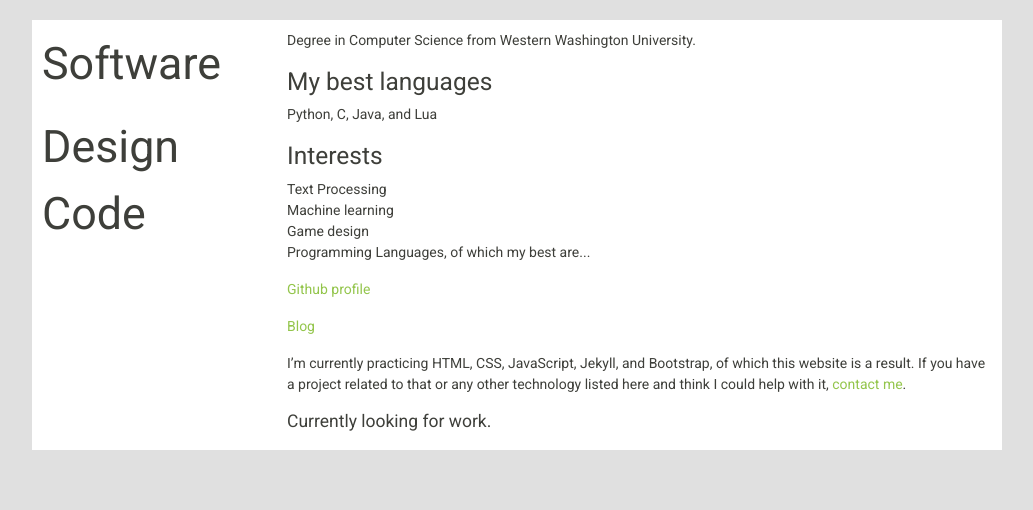
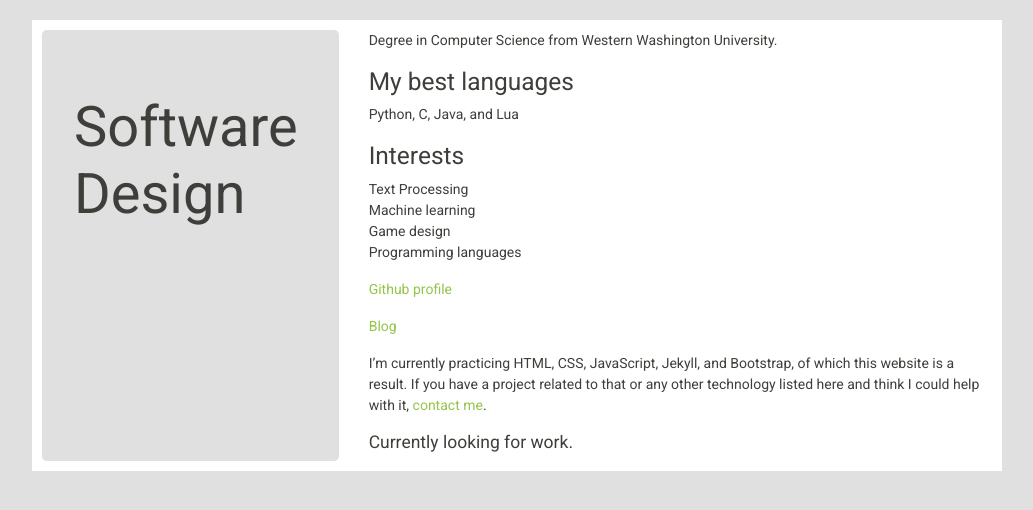
Before and after one commit to tracymedcalf/tracymedcalf.github.io, a Jekyll site: the page index.html, which Jekyll copies as it is, in a window 1280 px wide. Shown: the top 510 px of the page, without its empty margins (123-1156 px from the left). Built offline with Jekyll 4.4.1, drawn with Linux system fonts in a browser that asks for light colours.

Commit message:
got rid of flip card

```diff
--- a/index.html
+++ b/index.html
@@ -19,19 +19,12 @@
   </head>
 
   <body>
-    <div class="a container">
+    <div class="my-box container">
       <div class="row">
-        <div class="col-lg-3">
-          <div class="flip-card">
-            <div class="flip-card-inner">
-              <div class="flip-card-front ">
-                <p class="card-text">Software</p>
-                <p class="card-text">Design</p>
-              </div>
-              <div class="flip-card-back ">
-                <p class="card-text">Code</p>
-              </div>
-            </div>
+        <div class="col-4">
+          <div class="jumbotron">
+            <h2 class="display-4">Software</br>
+            Design</h2>
           </div>
         </div>
         <div class="col">
@@ -42,7 +35,7 @@
           <p>Text Processing<br>
           Machine learning<br>
           Game design<br>
-          Programming Languages, of which my best are...</p>
+          Programming languages</p>
           <p><a href="https://github.com/tracymedcalf">Github profile</a></p>
           <p><a href="/blog.html">Blog</a></p>
           <p>I’m currently practicing HTML, CSS, JavaScript, Jekyll, and Bootstrap, of which this website is a result. If you have a project related to that or any other technology listed here and think I could help with it, <a href="javascript:void(0);">contact me</a>.</p>
--- a/stylesheet/resume.css
+++ b/stylesheet/resume.css
@@ -2,71 +2,24 @@ body, html {
     padding-top: 5px;
 }
 
-#jumbo {
-    line-height : .7;
-}
-
-p.a {
-    font-size : 10em;
-}
-
-p.card-text {
-    font-size : 3.5vw;
+div.jumbotron {
+    background: #e0e0e0;
 }
 
 @media only screen and (min-width: 768px) {
     /* For desktop */
-    div.a {
+    div.my-box {
         max-width: 970px;
         padding: 10px;
         background: white;
     }
+
+    div.jumbotron {
+        min-height: 100%;
+    }
+
     body, html {
         padding-top: 10px;
         background: #e0e0e0 !important;
     }
 }
-
-//.flip-card {
-//  background-color: transparent;
-//  width: 100%;
-//  height: 100%;
-//  border: 1px solid #f1f1f1;
-//  perspective: 1000px; /* Remove this if you don't want the 3D effect */
-//}
-//
-///* This container is needed to position the front and back side */
-//.flip-card-inner {
-//  position: relative;
-//  width: 100%;
-//  height: 100%;
-//  text-align: center;
-//  transition: transform 0.8s;
-//  transform-style: preserve-3d;
-//}
-//
-///* Do an horizontal flip when you move the mouse over the flip box container */
-//.flip-card:hover .flip-card-inner {
-//  transform: rotateY(180deg);
-//}
-//
-///* Position the front and back side */
-//.flip-card-front, .flip-card-back {
-//  position: absolute;
-//  width: 100%;
-//  height: 100%;
-//  backface-visibility: hidden;
-//}
-//
-///* Style the front side (fallback if image is missing) */
-//.flip-card-front {
-//  background-color: white;
-//  color: black;
-//}
-//
-///* Style the back side */
-//.flip-card-back {
-//  background-color: #eaeaea;
-//  color: black;
-//  transform: rotateY(180deg);
-//}
```
Also changed, not shown: 2 other files.
